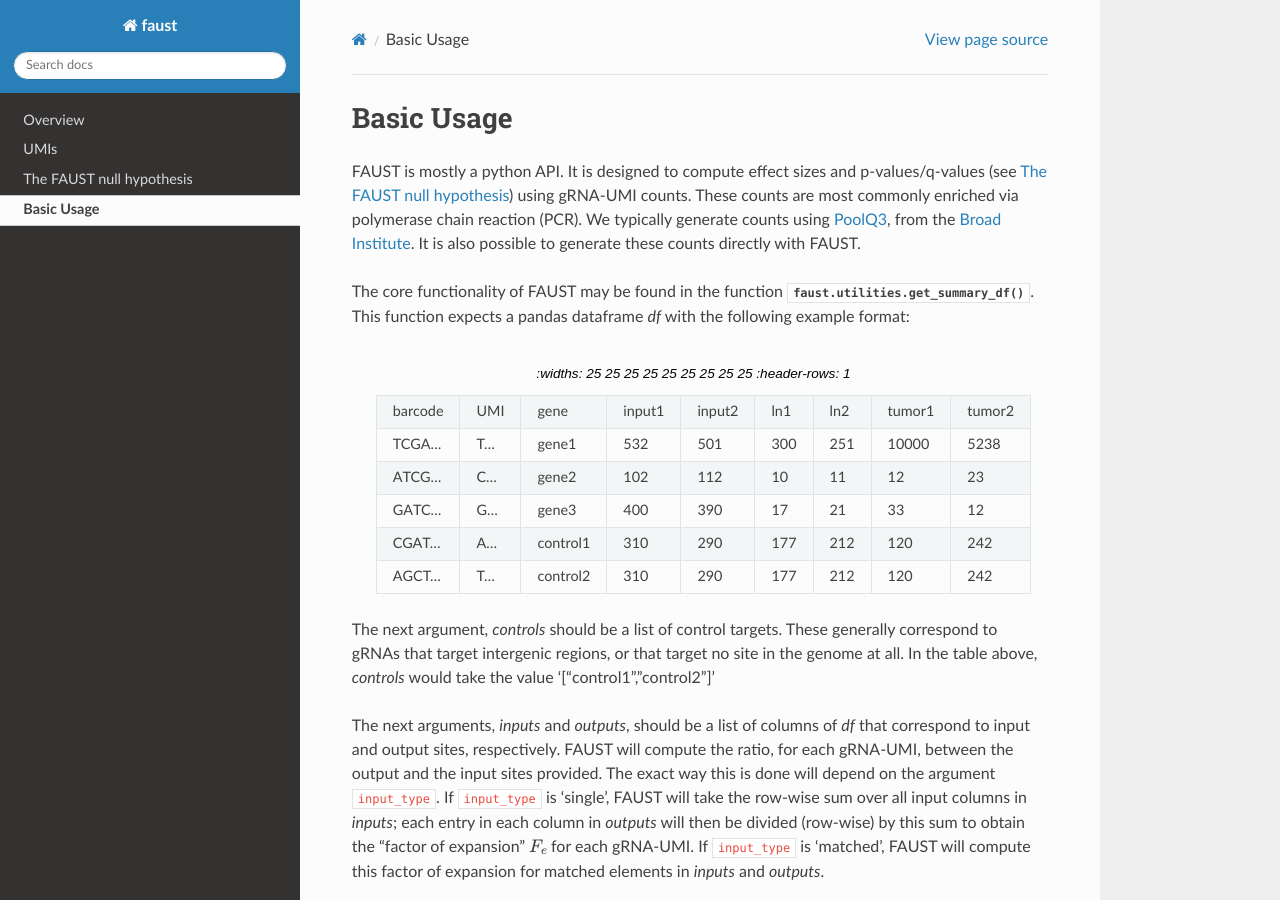
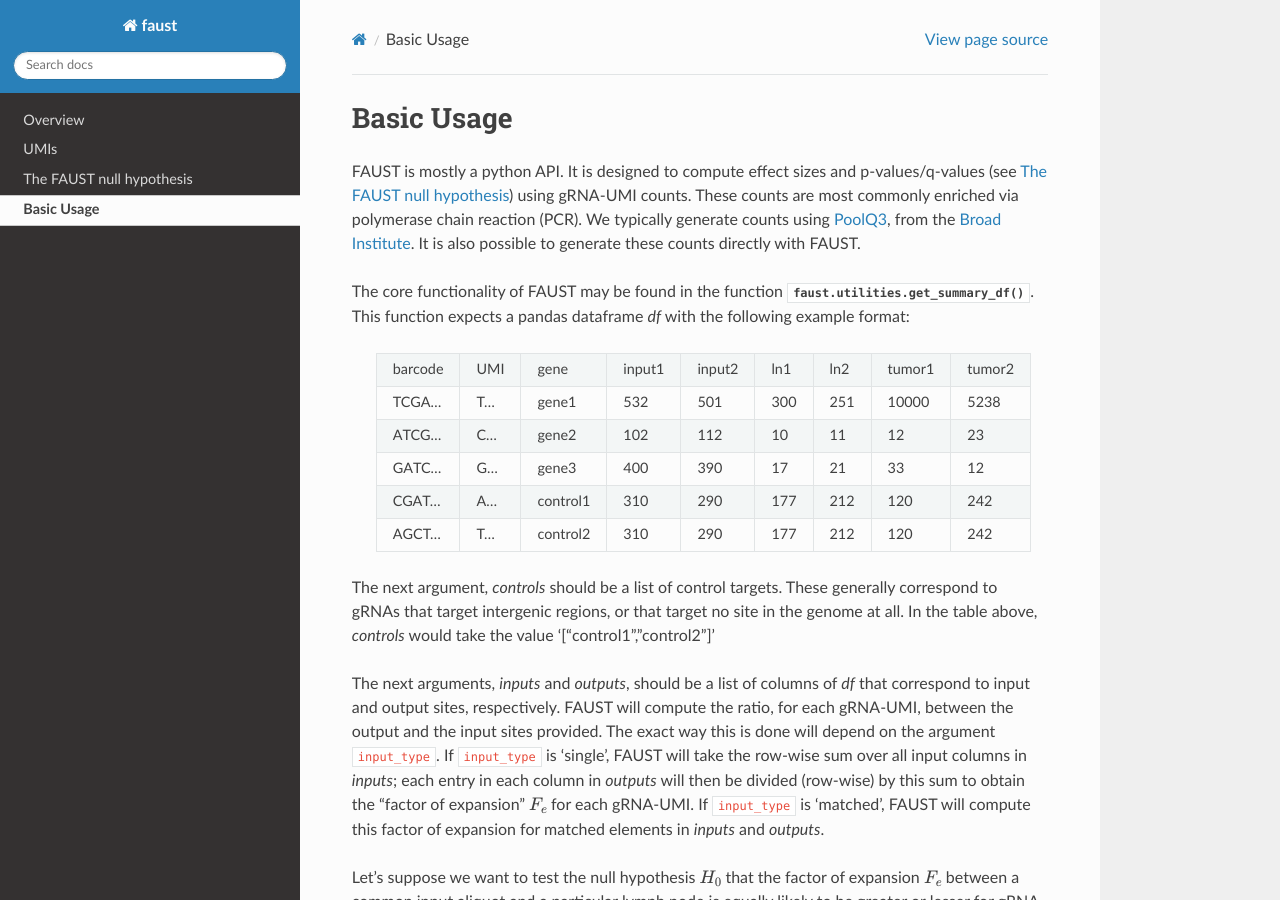
Before and after one commit to scyrusm/faust, a Sphinx documentation site: the page built from docs/basicusage.rst, in a window 1280 px wide and 900 px high. Built offline with Sphinx 7.4.7 and the Read the Docs theme 2.0.0, drawn with Linux system fonts in a browser that asks for light colours.

Commit message:
fixing table

```diff
--- a/docs/basicusage.rst
+++ b/docs/basicusage.rst
@@ -11,8 +11,6 @@ The core functionality of FAUST may be found in the function :func:`faust.utilit
 This function expects a pandas dataframe `df` with the following example format:
 
  .. list-table::
-     :widths: 25 25 25 25 25 25 25 25 25
-     :header-rows: 1
 
     * - barcode
       - UMI
```
